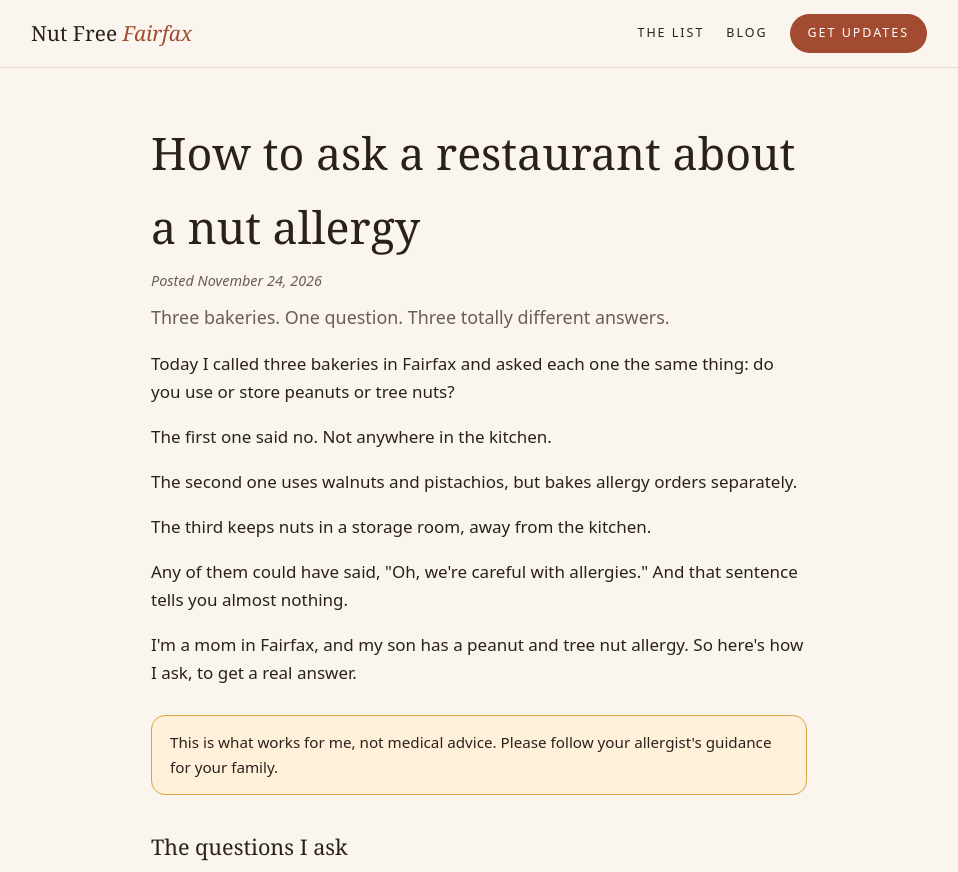
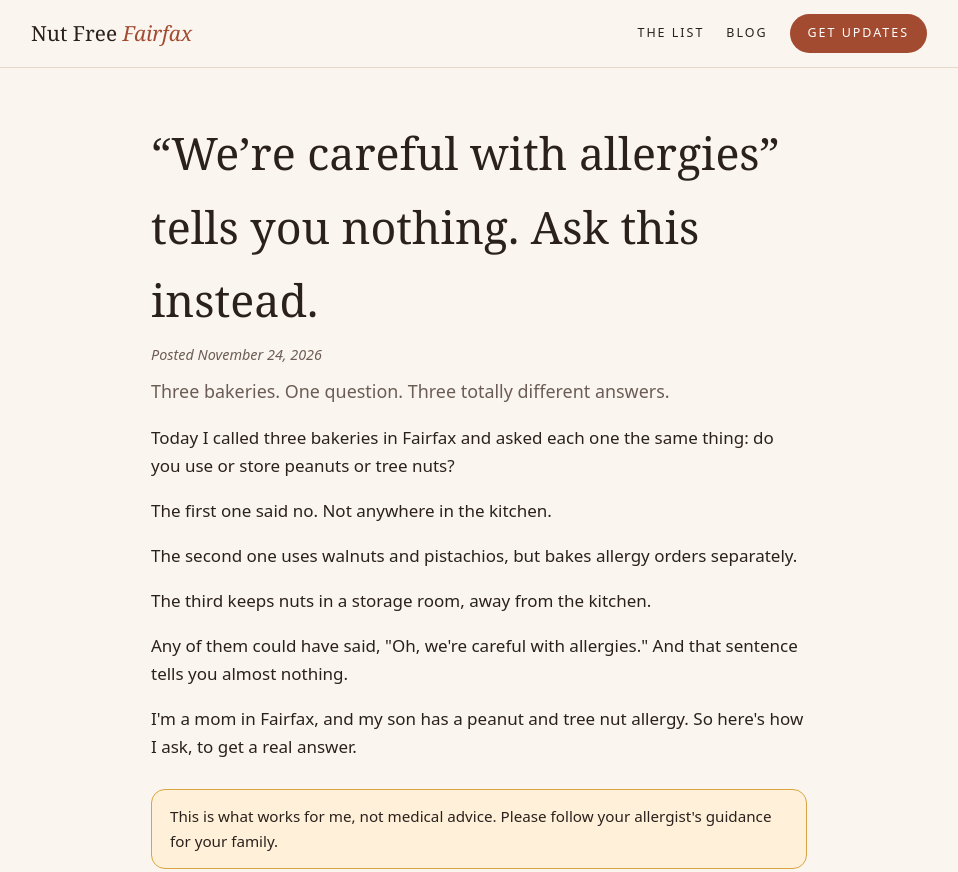
Before and after one commit to nutfreefairfax/nut-free-fairfax, a plain HTML site: page blog/how-to-ask-a-restaurant-about-a-nut-allergy.html in a window 1280 px wide. Shown: the top 872 px of the page, without its empty margins (161-1119 px from the left). Drawn offline with Linux system fonts and the light colour scheme.

Commit message:
Use a catchier headline, keep keyword title tag and URL
Co-Authored-By: Claude Sonnet 5.5 <noreply@anthropic.com>
Claude-Session: https://claude.ai/code/session_01M3k4nQ7NCEPNUCAV7ffbyE

```diff
--- a/blog/how-to-ask-a-restaurant-about-a-nut-allergy.html
+++ b/blog/how-to-ask-a-restaurant-about-a-nut-allergy.html
@@ -20,7 +20,7 @@
     </div>
   </nav>
   <main class="wrap doc post">
-    <h1>How to ask a restaurant about a nut allergy</h1>
+    <h1>&ldquo;We&rsquo;re careful with allergies&rdquo; tells you nothing. Ask this instead.</h1>
     <p class="updated">Posted November 24, 2026</p>
     <p class="lead">Three bakeries. One question. Three totally different answers.</p>
 
```
Also changed, not shown: blog/index.html (+1 -1 lines).
